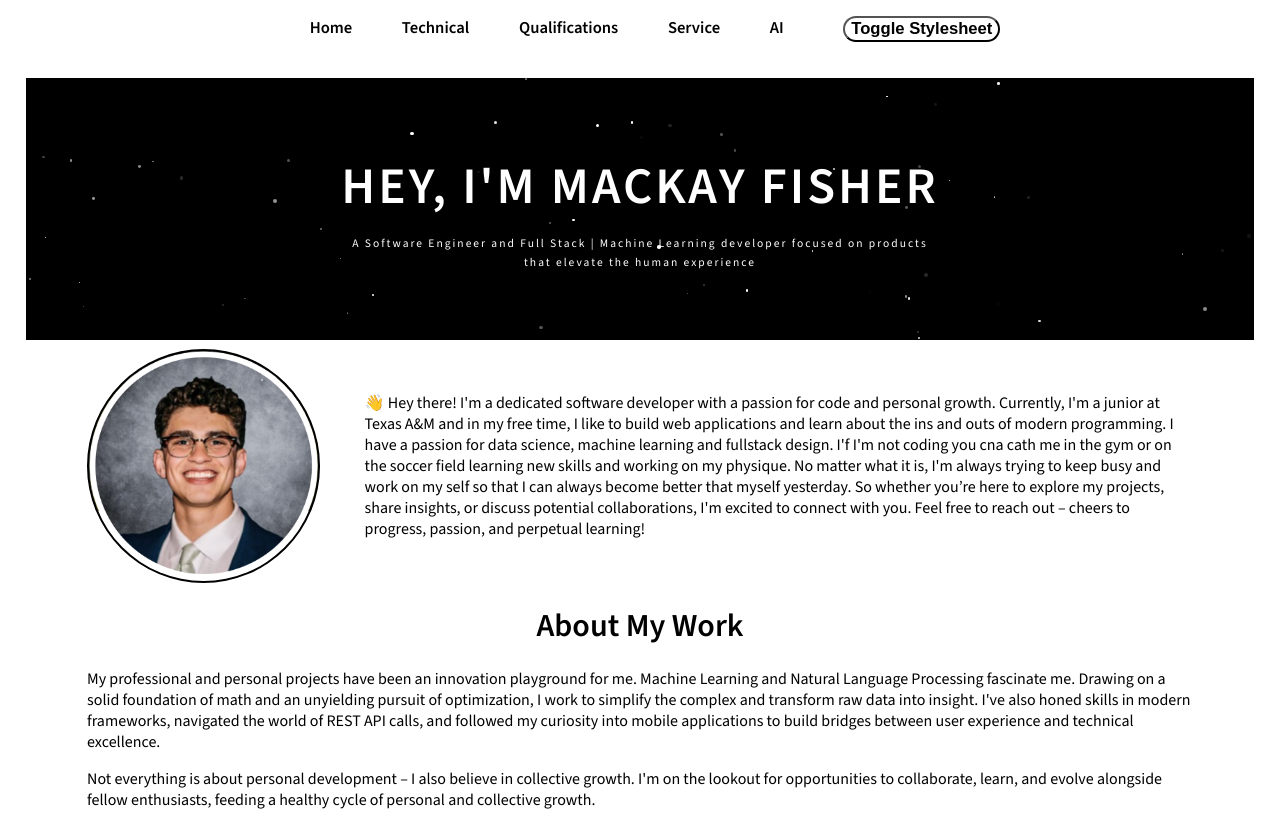
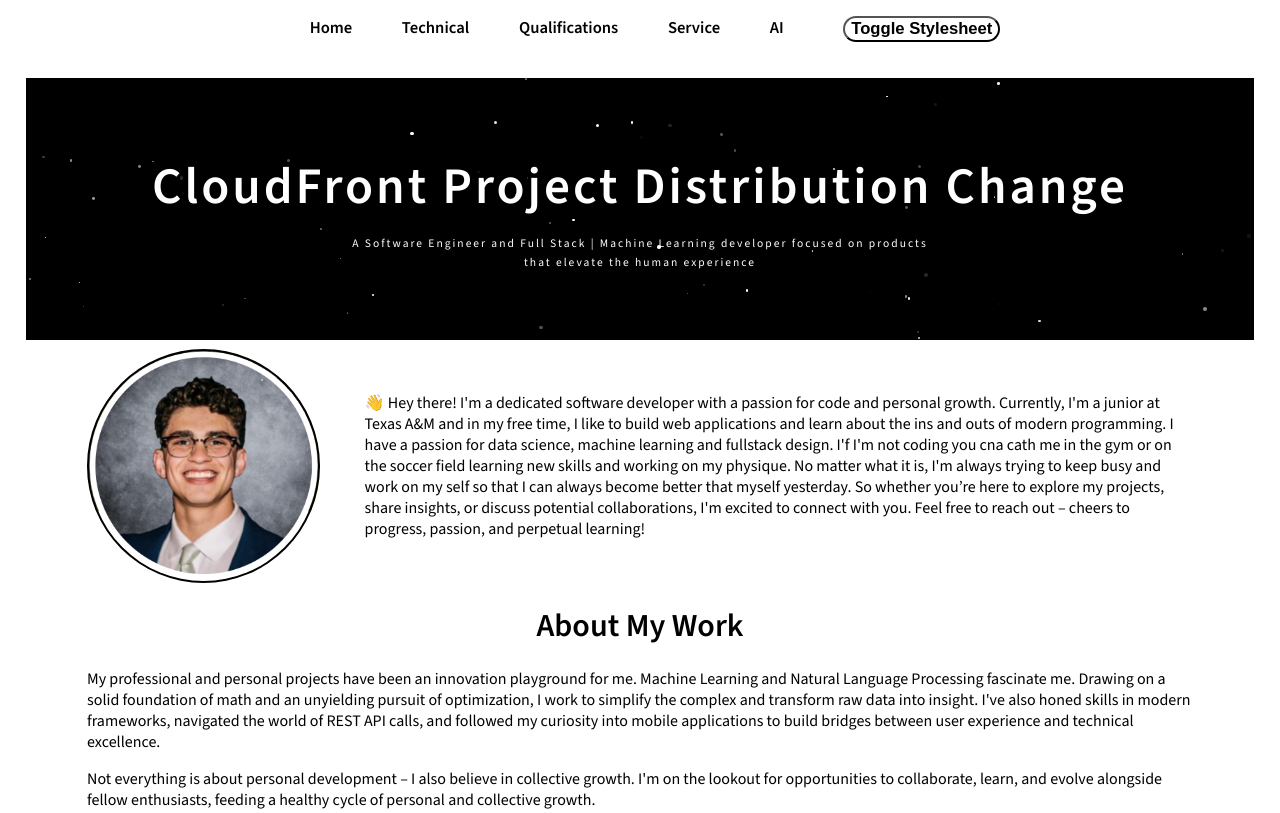
Before and after one commit to Mackay-Fisher/Cloud5-Update, a plain HTML site: page index.html in a window 1280 px wide. Shown: the top 813 px of the page. Drawn offline with nearby package versions, Linux system fonts and the light colour scheme; a web font is replaced by a local one.

Commit message:
Commit change for website title

```diff
--- a/index.html
+++ b/index.html
@@ -17,7 +17,8 @@
 
             <div class="intro">
                 <div class="header">
-                    <h1>HEY, I'M MACKAY FISHER</h1>
+                    <!-- <h1>HEY, I'M MACKAY FISHER</h1> -->
+                     <h1>CloudFront Project Distribution Change</h1>
                 </div>
                 <div class="tagline">
                     <p>A Software Engineer and Full Stack | Machine Learning developer focused on products that elevate the human experience</p>
```
